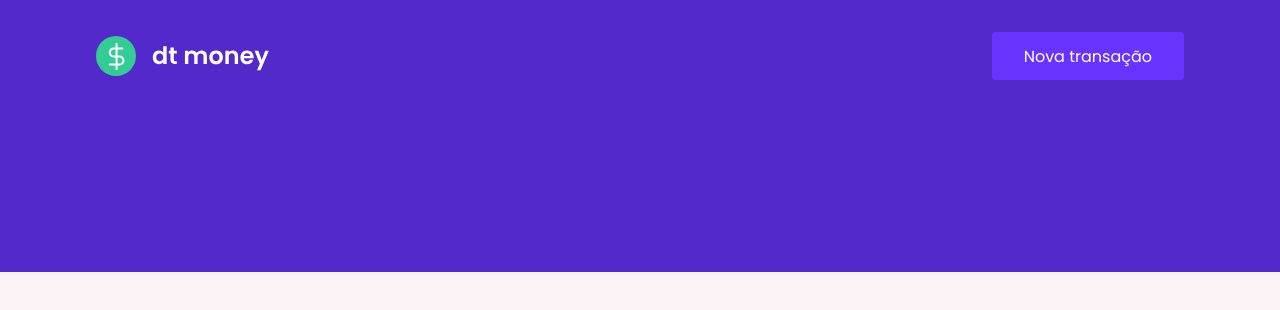
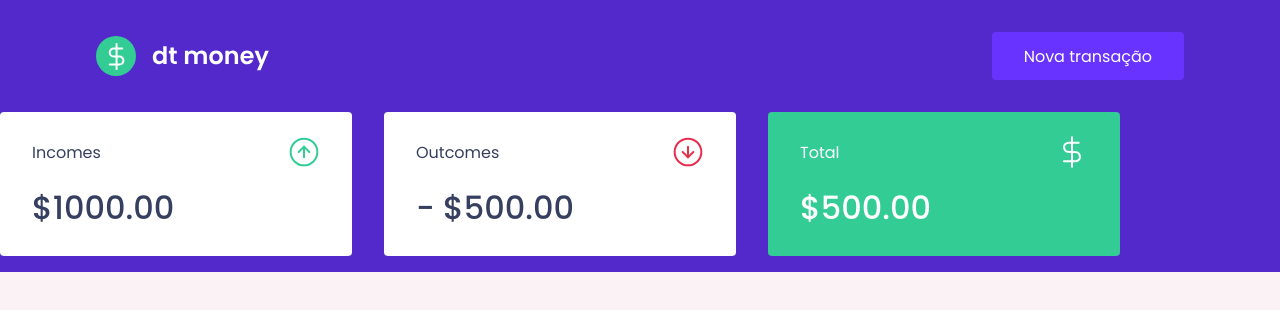
Before and after one commit to LeoAlvarenga/My-Finances, a React (Create React App) app: page / in a window 1280 px wide. Shown: the top 310 px of the page. Built offline with nearby package versions, Linux system fonts and the light colour scheme.

Commit message:
feat: dashboard and summary component

```diff
--- a/public/index.html
+++ b/public/index.html
@@ -8,7 +8,7 @@
     <link rel="shortcut icon" href="favicon.png" type="image/png">
     <title>My Finances</title>
 
-    <link href="https://fonts.googleapis.com/css2?family=Poppins:wght@400;600&display=swap" rel="stylesheet">
+    <link href="https://fonts.googleapis.com/css2?family=Poppins:wght@400;500;600&display=swap" rel="stylesheet">
   </head>
   <body>
     <noscript>You need to enable JavaScript to run this app.</noscript>
--- a/src/App.tsx
+++ b/src/App.tsx
@@ -1,3 +1,4 @@
+import { Dashboard } from "./components/Dashboard";
 import { Header } from "./components/Header";
 import { GlobalStyle } from "./styles/global";
 
@@ -5,6 +6,7 @@
   return (
     <div className="App">
       <Header />
+      <Dashboard />
       <GlobalStyle />
     </div>
   );
--- /dev/null
+++ b/src/components/Dashboard/index.tsx
@@ -0,0 +1,6 @@
+import { Summary } from "../Summary";
+import { Container } from "./styles";
+
+export const Dashboard = () => {
+    return (<Container><Summary /></Container>);
+}
--- /dev/null
+++ b/src/components/Dashboard/styles.ts
@@ -0,0 +1,5 @@
+import styled from "styled-components";
+
+export const Container = styled.main`
+    max-width: 1120px;
+`
--- /dev/null
+++ b/src/components/Summary/index.tsx
@@ -0,0 +1,30 @@
+import { Container } from "./styles"
+import incomeImg  from "../../assets/income.svg";
+import outcomeImg  from "../../assets/outcome.svg";
+import totalImg  from "../../assets/total.svg";
+
+export const Summary = () => {
+    return <Container>
+        <div>
+            <header>
+                <p>Incomes</p>
+                <img src={incomeImg} alt="Incomes" />
+            </header>
+            <strong>$1000.00</strong>
+        </div>
+        <div>
+            <header>
+                <p>Outcomes</p>
+                <img src={outcomeImg} alt="Outcomes" />
+            </header>
+            <strong>- $500.00</strong>
+        </div>
+        <div className="highlight-background">
+            <header>
+                <p>Total</p>
+                <img src={totalImg} alt="Total" />
+            </header>
+            <strong>$500.00</strong>
+        </div>
+    </Container>
+}
--- /dev/null
+++ b/src/components/Summary/styles.ts
@@ -0,0 +1,34 @@
+import styled from "styled-components";
+
+export const Container = styled.div`
+  display: grid;
+  grid-template-columns: repeat(3, 1fr);
+  gap: 2rem;
+  margin-top: -10rem;
+
+  div {
+    background-color: var(--shape);
+    padding: 1.5rem 2rem;
+    border-radius: 0.25rem;
+    color: var(--text-title);
+
+    header {
+      display: flex;
+      align-items: center;
+      justify-content: space-between;
+    }
+
+    strong {
+      display: block;
+      margin-top: 1rem;
+      font-size: 2rem;
+      font-weight: 500;
+      line-height: 3rem;
+    }
+
+    &.highlight-background {
+      background: var(--green);
+      color: #fff;
+    }
+  }
+`;
--- a/src/styles/global.ts
+++ b/src/styles/global.ts
@@ -4,6 +4,7 @@
     :root {
         --background: #f0f2f5;
         --red: #E52E4D;
+        --green: #33cc95;
         --blue: #5429CC;
         --blue-light: #6933FF;
         --text-title: #363F5F;
```
